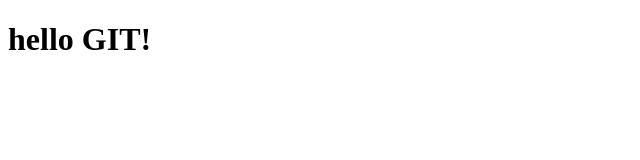
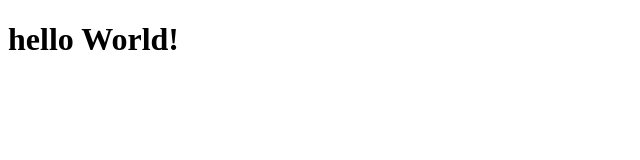
Before and after one commit to KrystianWebDev/git-course-4, a plain HTML site: page index.html in a window 1280 px wide. Shown: the full height of the page, 0-640 px from the left. Drawn offline with Linux system fonts and the light colour scheme.

Commit message:
Hello World! added to index.html

```diff
--- a/index.html
+++ b/index.html
@@ -6,6 +6,6 @@
     <title>Git course</title></title>
 </head>
 <body>
-    <h1>hello GIT!</h1>
+    <h1>hello World!</h1>
 </body>
 </html>
```
